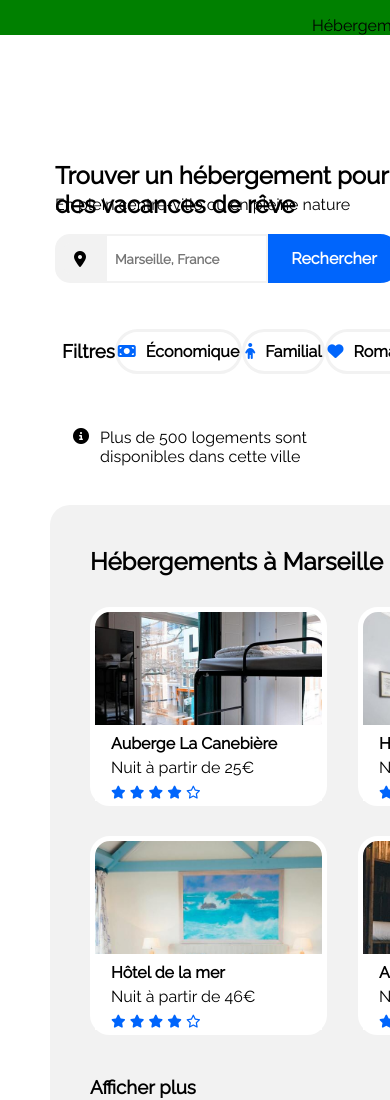
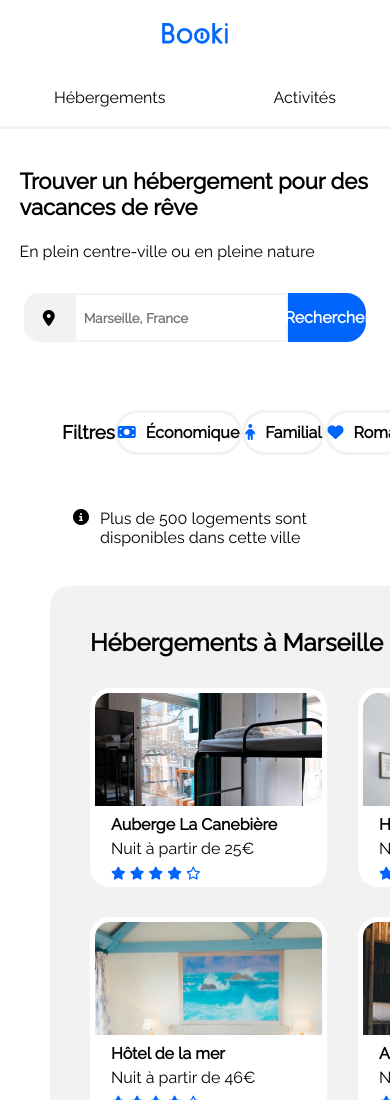
Before and after one commit to JonathanBret/projet-css-tp1, a plain HTML site: page index projet2.html in a window 390 px wide. Shown: the top 1100 px of the page. Drawn offline with Linux system fonts and the light colour scheme.

Commit message:
avancement mobile

```diff
--- a/style.css
+++ b/style.css
@@ -640,7 +640,69 @@ footer ul li h3 {
 
 @media (max-width:768px) {
     .menu-nav {
-        background-color: green;
+        display: flex;
+        background-color: ;
+        flex-direction: column;
+    }
+
+    body div nav ul {
+        display: flex;
+        justify-content: space-around;
+        align-items: center;
+        margin: 0;
+        width: 100%;
+        border-bottom: #F2F2F2 0.2em solid;
+        padding-bottom: 5%;
+    }
+
+    .img1 {
+        width: 17%;
+        padding: 6% 0 7% 0
+    }
+
+    .ahead {
+        padding: 10% 0 0 5%;
+    }
+
+    .ahead>h1 {
+        font-size: 22px;
+    }
+
+    .ahead>p {
+        padding-top: 13%;
+        padding-bottom: 10%;
+    }
+
+    .rechercher {
+        width: 100%;
+        padding-top: 5%;
+        display: flex;
+        justify-content: center;
+        align-items: center;
+    }
+
+    .formulaire {
+        display: flex;
+        justify-content: center;
+        width: 100%;
+        padding-left: 0;
+    }
+
+    .fa-solid.fa-location-dot {
+        border: #F2F2F2 1.5em solid;
+    }
+
+    .champ {
+        width: 55%;
+    }
+
+    .rechercher a {
+        width: 20%;
+    }
+
+    .filtre {
+        display: flex;
+        flex-direction: column;
     }
 }
 
```
